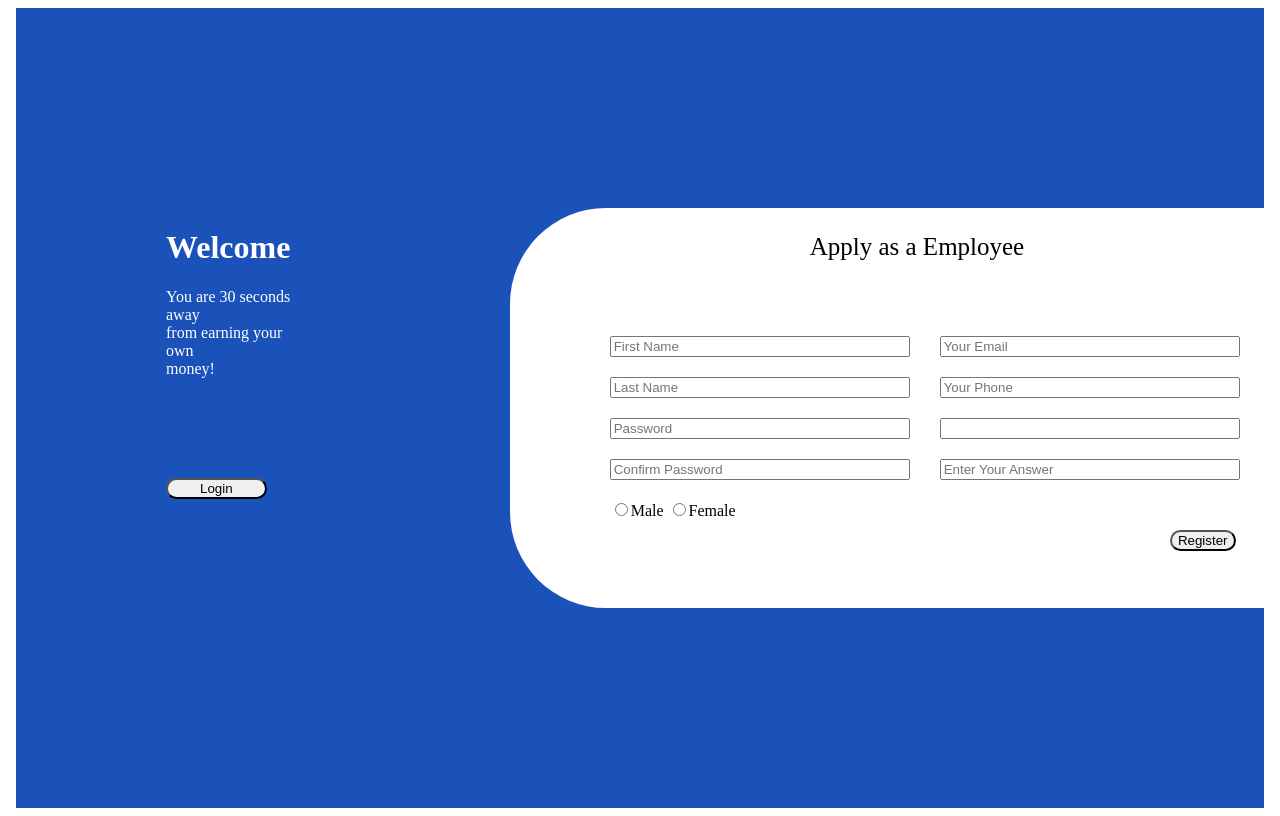
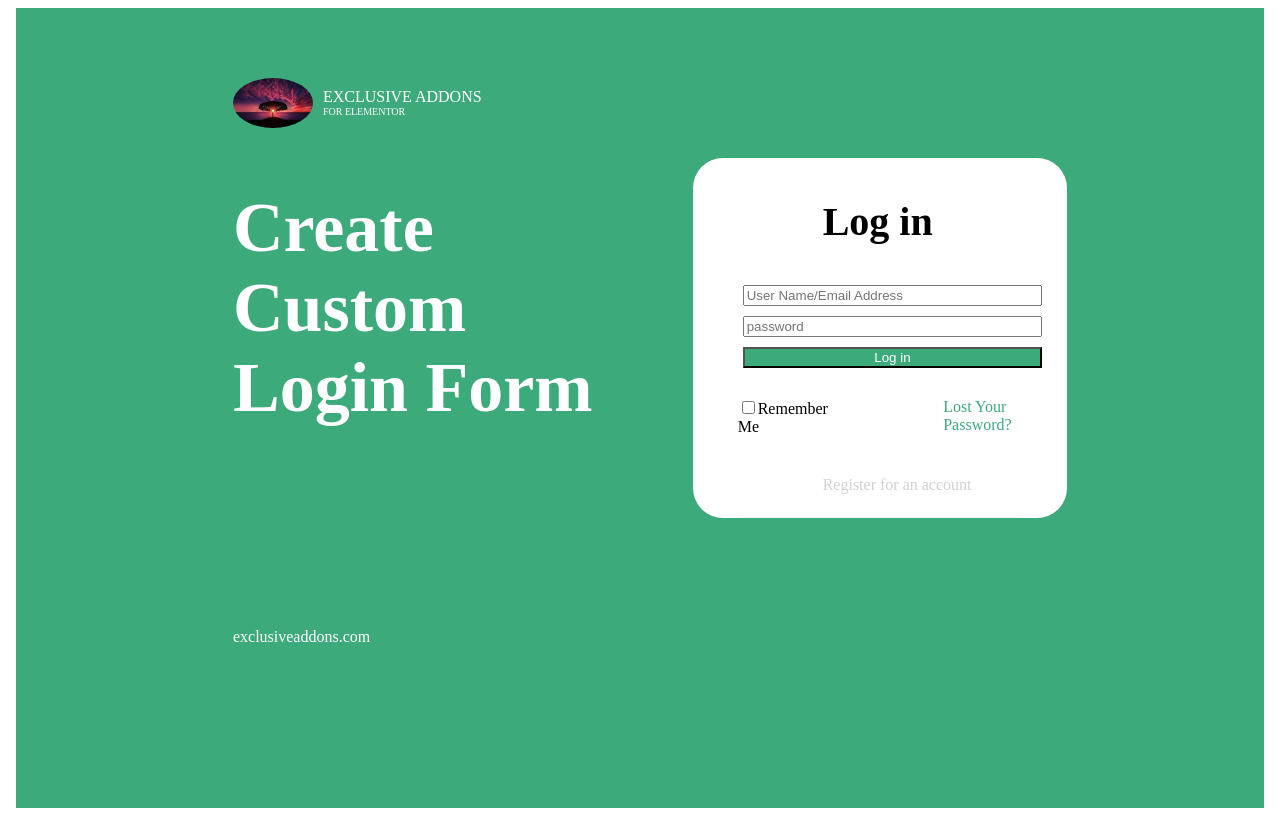
Before and after one commit to Lyndley/angularProject-Assignment8, an Angular app: page /login in a window 1280 px wide. Before the commit this address led to /. Built offline with nearby package versions, Linux system fonts and the light colour scheme.

Commit message:
ninth commit

```diff
--- a/src/app/app-routing.module.ts
+++ b/src/app/app-routing.module.ts
@@ -1,7 +1,20 @@
 import { NgModule } from '@angular/core';
 import { RouterModule, Routes } from '@angular/router';
+import { LoginComponent } from './login/login.component';
+import { RegisterComponent } from './register/register.component';
 
-const routes: Routes = [];
+const routes: Routes = [
+{
+  path:"",redirectTo:"login",pathMatch:"full"
+},
+{
+  path:"login",component:LoginComponent
+},
+{
+  path:"register",component:RegisterComponent
+}
+
+];
 
 @NgModule({
   imports: [RouterModule.forRoot(routes)],
--- a/src/app/app.component.html
+++ b/src/app/app.component.html
@@ -1,3 +1,2 @@
-<!--<app-login></app-login>-->
-<app-register></app-register>
+
 <router-outlet></router-outlet>
--- a/src/app/login/login.component.html
+++ b/src/app/login/login.component.html
@@ -21,13 +21,8 @@
 
             <div class="textBoxAndButton">
 
-                <input type="text" [(ngModel)]="loginUser.email" placeholder="User Name/Email Address">
-
-
-
-                <input type="text" [(ngModel)]="loginUser.password" placeholder="password">
-
-
+                <input type="text" name="email" [(ngModel)]="email" placeholder="User Name/Email Address">
+                <input type="text" name="password" [(ngModel)]="password" placeholder="password">
                 <button type="submit" (click)="login()">Log in</button>
             </div>
 
--- a/src/app/login/login.component.ts
+++ b/src/app/login/login.component.ts
@@ -1,4 +1,5 @@
 import { Component, OnInit } from '@angular/core';
+import { Router } from '@angular/router';
 
 @Component({
   selector: 'app-login',
@@ -6,20 +7,33 @@ import { Component, OnInit } from '@angular/core';
   styleUrls: ['./login.component.scss']
 })
 export class LoginComponent implements OnInit {
-  constructor() {}
+  email: string = '';
+  password: string = '';
+  users: any[] = [];
+
+  constructor(private router: Router) {}
 
   ngOnInit(): void {
+    let storedUsers = localStorage.getItem('registerUser');
+    if (storedUsers) {
+      this.users = JSON.parse(storedUsers);
+    }
   }
 
-  user: any[] = [];
-  loginUser ={
-  email: String,
-  password: String
-}
-login(){
-  this.user.push(this.loginUser);
-  localStorage.setItem('user', JSON.stringify(this.user));
-}
-
+  login() {
+    let userExists = false;
+    for (let i = 0; i < this.users.length; i++) {
+      if (this.users[i].email === this.email && this.users[i].password === this.password) {
+        userExists = true;
+        alert('Login Successful');
+        this.router.navigate(['./home']);
+        return;
+      }
+    }
+    if (!userExists) {
+      alert('User does not exist');
+      this.router.navigate(['./register']);
+    }
+  }
 
 }
--- a/src/app/register/register.component.html
+++ b/src/app/register/register.component.html
@@ -6,35 +6,40 @@
             <p>You are 30 seconds away<br>from earning your own<br>money!</p>
         </div>
         <div class="loginBtn">
-        <button type="submit">Login</button>
+        <button type="submit" (click)="directToLogin()" >Login</button>
         </div>
     </div>
     <div class="leftContainer">
         <div class="head">
             <p>Apply as a Employee</p>
         </div>
+        <form #userForm="ngForm">
         <div class="textBox">
             <div class="rightTextBox">
-            <input type="text" name="firstName" placeholder="First Name">
-            <input type="text" name="lastName" placeholder="Last Name">
-            <input type="text" name="password" placeholder="Password">
-            <input type="text" name="confirmPassword" placeholder="Confirm Password">
+            <input type="text" name="name"  placeholder="First Name" [(ngModel)]="name" id="name">
+            <input type="text" name="surname" placeholder="Last Name" [(ngModel)]="surname" id="surname">
+            <input type="text" name="password" placeholder="Password" [(ngModel)]="password" id="password">
+            <input type="text" name="confirmPassword" placeholder="Confirm Password" [(ngModel)]="confirmPassword" id="confirmPassword">
             <div class="radioButton">
-            <input type="radio" name="Male">Male
-            <input type="radio" name="Female">Female
+            <input type="radio" name="gender" [(ngModel)]="gender">Male
+            <input type="radio" name="gender" [(ngModel)]="gender">Female
             </div>
             </div>
             <div class="leftTextBox">
-            <input type="text" name="email" placeholder="Your Email">
-            <input type="text" name="cel" placeholder="Your Phone">
-            <input type="text" name="firstName">
-            <input type="text" name="firstName" placeholder="Enter Your Answer">
+            <input type="text" name="email" placeholder="Your Email" [(ngModel)]="email">
+            <input type="text" name="cell" placeholder="Your Phone" [(ngModel)]="cell">
+            <select name="question" [(ngModel)]="question">
+                <option selected>Please select your security question</option>
+                <option *ngFor="let question of questions">{{ question }}</option>
+            </select>
+            <input type="text" name="answer" placeholder="Enter Your Answer" [(ngModel)]="answer">
             </div>
 
         </div>
         <div class="registerButton">
-        <button type="submit">Register</button>
+        <button type="submit" (click)="register()">Register</button>
         </div>
+        </form>
     </div>
 </div>
 </body>
--- a/src/app/register/register.component.scss
+++ b/src/app/register/register.component.scss
@@ -52,8 +52,6 @@ margin-top: 50px;
 .registerButton{
     margin-top: 10px;
     margin-left: 660px;
-
-
 }
 .head{
     font-size: 25px;
--- a/src/app/register/register.component.ts
+++ b/src/app/register/register.component.ts
@@ -6,10 +6,61 @@ import { Component, OnInit } from '@angular/core';
   styleUrls: ['./register.component.scss']
 })
 export class RegisterComponent implements OnInit {
+  name: string = '';
+  surname: string = '';
+  password: string = '';
+  confirmPassword: string = '';
+  gender: string = '';
+  email: string = '';
+  cell: string = '';
+  question: string = '';
+  answer: string = '';
 
-  constructor() { }
+  constructor() {
+
+  }
 
   ngOnInit(): void {
+    let storedUsers = localStorage.getItem('registerUser');
+    if (storedUsers) {
+      this.registerUser = JSON.parse(storedUsers);
+    } else {
+      this.registerUser = [];
+    }
   }
 
+  questions: string[] = ['What is your ID number?', 'what year did you finish school?'];
+  registerUser: any[] = [];
+
+  register() {
+    for(let i = 0; i < this.registerUser.length; i++){
+      if (this.registerUser[i].email === this.email){
+        alert("This User already exists");
+        return;
+      }
+    }
+    //if (!this.name || !this.surname || !this.password || !this.confirmPassword || !this.gender || !this.email || !this.cell || !this.question || !this.answer) {
+      //alert("Please fill in ALL fields!");
+     {
+      let user = {
+        name: this.name,
+        surname: this.surname,
+        email: this.email,
+        password: this.password,
+        confirmPassword: this.confirmPassword,
+        cell: this.cell,
+        question: this.question,
+        answer: this.answer,
+        gender: this.gender,
+      };
+      this.registerUser.push(user);
+      localStorage.setItem('registerUser', JSON.stringify(this.registerUser));
+      alert("Registration successful!");
+      this.directToLogin();
+    }
+  }
+
+  directToLogin(){
+    document.location.href = "http://localhost:4200/login"
+  }
 }
```
